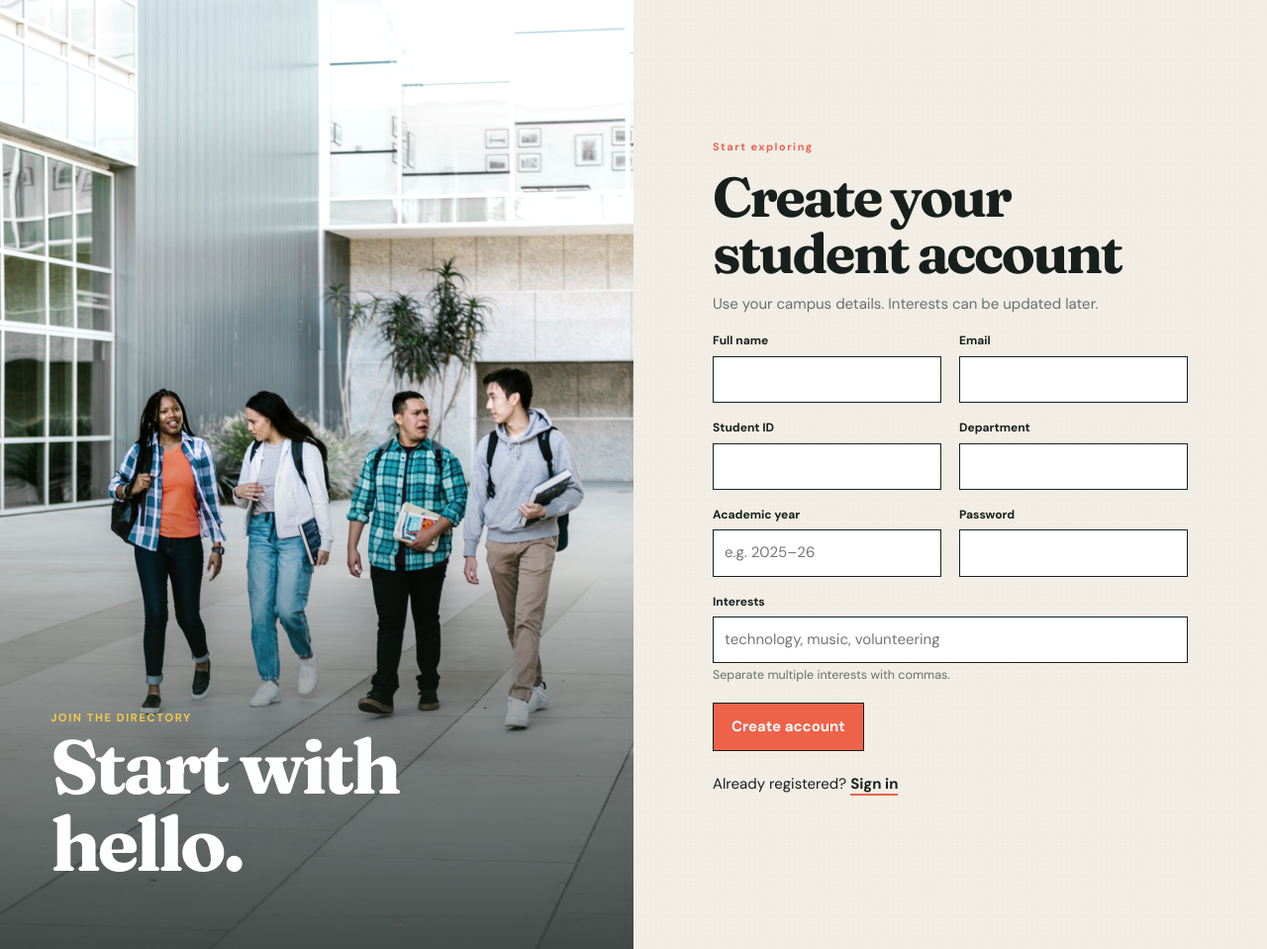
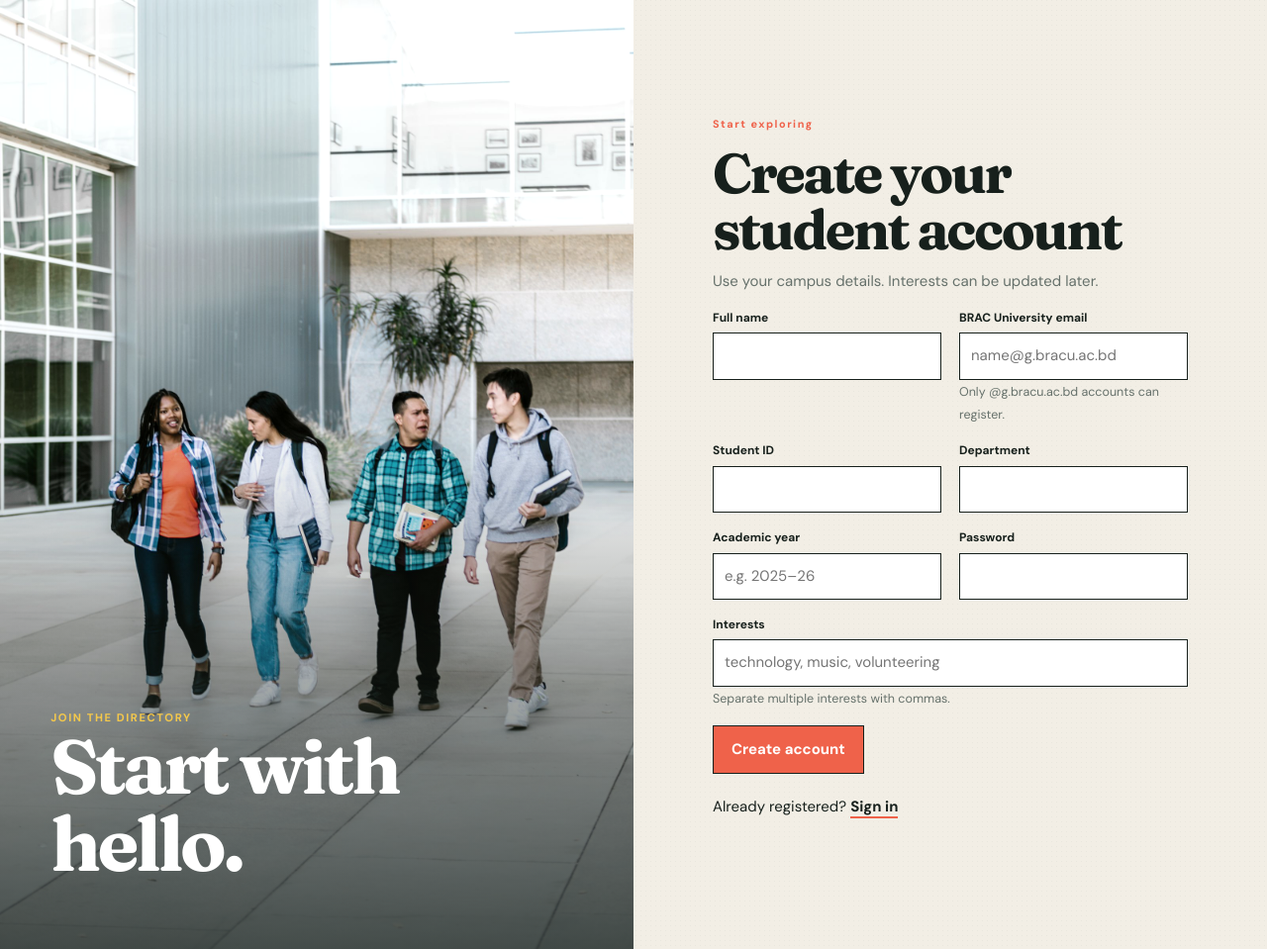
Before and after one commit to Alfa5nm/campus-club-event-hub, a PHP site: page /signup.php in a window 1280 px wide. Shown: the part 92-1051 px from the top of the page at 99% size. Run offline with PHP 8.4, Linux system fonts and the light colour scheme.

Commit message:
Restrict signup to BRAC University emails

```diff
--- a/signup.php
+++ b/signup.php
@@ -7,8 +7,11 @@ if ($_SERVER['REQUEST_METHOD'] === 'POST') {
     $name = trim($_POST['full_name'] ?? ''); $email = strtolower(trim($_POST['email'] ?? ''));
     $studentId = trim($_POST['student_id'] ?? ''); $department = trim($_POST['department'] ?? '');
     $year = trim($_POST['academic_year'] ?? ''); $password = $_POST['password'] ?? '';
-    if ($name === '' || !filter_var($email, FILTER_VALIDATE_EMAIL) || $studentId === '' || $department === '') {
-        $error = 'Please complete all required fields with valid information.';
+    $emailDomainValid = filter_var($email, FILTER_VALIDATE_EMAIL) && str_ends_with($email, '@g.bracu.ac.bd');
+    if ($name === '' || !$emailDomainValid || $studentId === '' || $department === '') {
+        $error = !$emailDomainValid
+            ? 'Registration requires a valid @g.bracu.ac.bd email address.'
+            : 'Please complete all required fields with valid information.';
     } elseif (strlen($password) < 8) {
         $error = 'Password must contain at least 8 characters.';
     } else {
@@ -38,7 +41,7 @@ $pageTitle = 'Create account'; require __DIR__ . '/includes/header.php';
     <form method="post"><input type="hidden" name="csrf" value="<?= e(csrf_token()) ?>">
         <div class="field-grid">
             <div class="field"><label for="full_name">Full name</label><input id="full_name" name="full_name" required value="<?= e($_POST['full_name'] ?? '') ?>"></div>
-            <div class="field"><label for="email">Email</label><input id="email" name="email" type="email" required value="<?= e($_POST['email'] ?? '') ?>"></div>
+            <div class="field"><label for="email">BRAC University email</label><input id="email" name="email" type="email" inputmode="email" pattern="[A-Za-z0-9._%+\-]+@g\.bracu\.ac\.bd" placeholder="name@g.bracu.ac.bd" title="Use your @g.bracu.ac.bd email address" required value="<?= e($_POST['email'] ?? '') ?>"><small class="muted">Only @g.bracu.ac.bd accounts can register.</small></div>
             <div class="field"><label for="student_id">Student ID</label><input id="student_id" name="student_id" required value="<?= e($_POST['student_id'] ?? '') ?>"></div>
             <div class="field"><label for="department">Department</label><input id="department" name="department" required value="<?= e($_POST['department'] ?? '') ?>"></div>
             <div class="field"><label for="academic_year">Academic year</label><input id="academic_year" name="academic_year" placeholder="e.g. 2025–26" value="<?= e($_POST['academic_year'] ?? '') ?>"></div>
```
Also changed, not shown: README.md.
